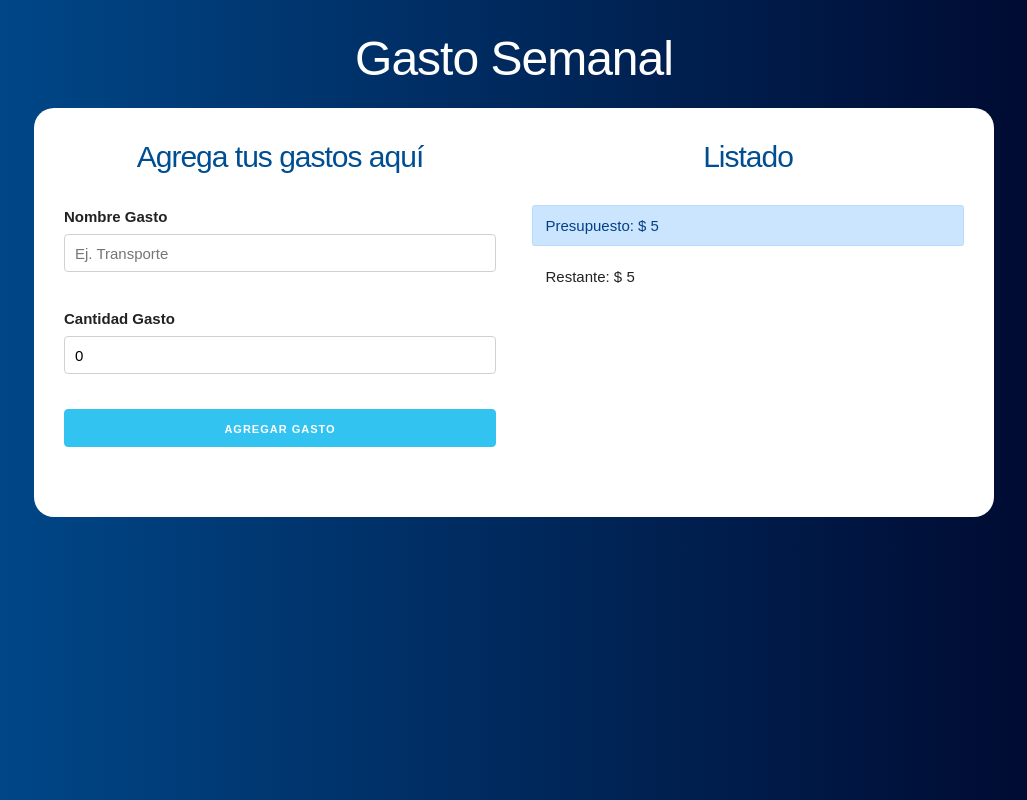
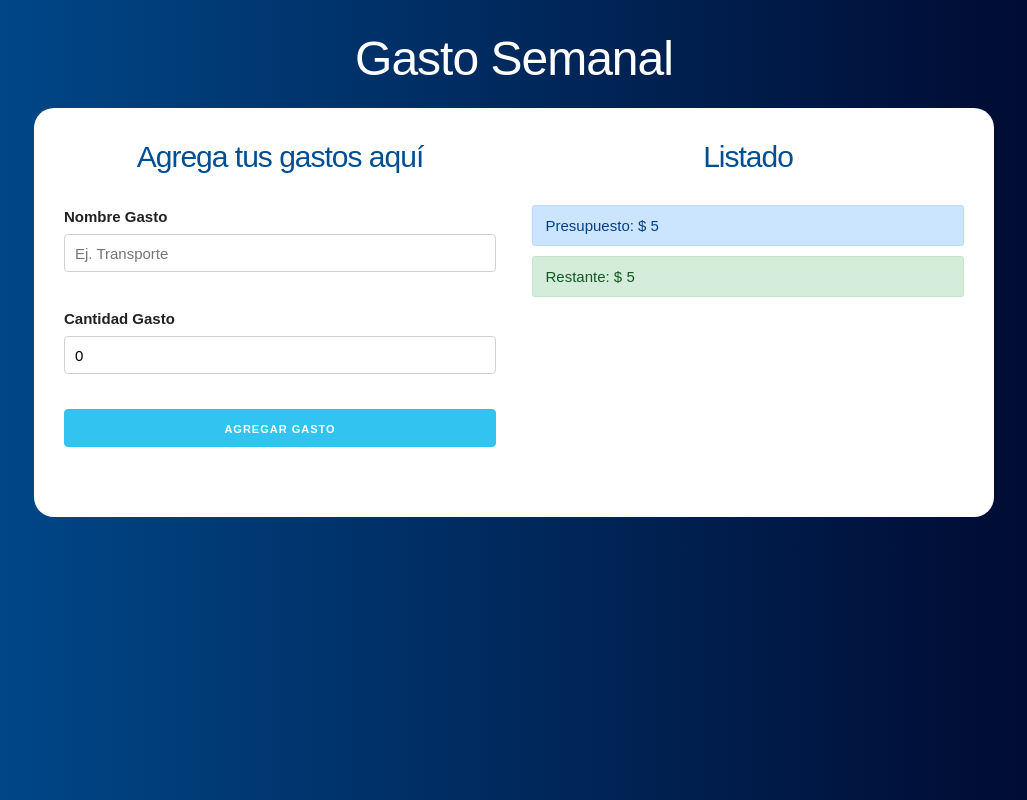
Before and after one commit to tinchobecchio/presupuesto_react, a React (Create React App) app: page / in a window 1280 px wide. Both pictures are taken after typing "5" into the empty fields and a click on the input "Definir Presupuesto". Shown: the whole page, without its empty margins (126-1153 px from the left). Built offline with nearby package versions, Linux system fonts and the light colour scheme.

Commit message:
mostrando el estado del presupuesto

```diff
--- a/src/components/ControlPresupuesto.js
+++ b/src/components/ControlPresupuesto.js
@@ -1,3 +1,4 @@
+import { revisarPresupuesto } from '../helpers'
 
 const ControlPresupuesto = ({presupuesto, restante}) => {
     return (
@@ -5,7 +6,7 @@
             <div className="alert alert-primary">
                 Presupuesto: $ {presupuesto}
             </div>
-            <div className="alert">
+            <div className={revisarPresupuesto(presupuesto,restante)}>
                 Restante: $ {restante}
             </div>
         </>
--- /dev/null
+++ b/src/helpers.js
@@ -0,0 +1,12 @@
+export const revisarPresupuesto = (presupuesto, restante) => {
+    let clase
+
+    if( ( presupuesto / 4 ) > restante ) {
+        clase = 'alert alert-danger'
+    } else if( ( presupuesto / 2 ) > restante ) {
+        clase = 'alert alert-warning'
+    } else {
+        clase = 'alert alert-success'
+    }
+    return clase
+}
```
